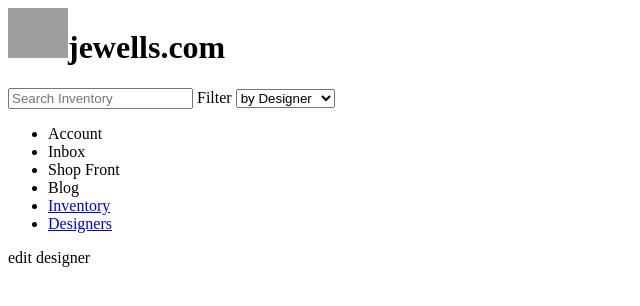
After one commit to danawidmo/Jewellery_Shop_Inventory, a Flask app: page /designers/1/edit in a window 1280 px wide. The commit adds this page. Shown: the top 306 px of the page, without its empty margins (0-640 px from the left). Run offline with Flask 2, Linux system fonts and the light colour scheme; a database or web service that is not in the repository returns one stand-in record (values such as "Sample title"); some libraries are stand-ins or nearby versions; grey boxes are pictures that could not be loaded.

Commit message:
Added route to edit designer

```diff
--- a/controllers/designer_controller.py
+++ b/controllers/designer_controller.py
@@ -13,6 +13,12 @@ def designers():
 
 # SHOW
 @designer_blueprint.route("/designers/<id>")
-def designer(id):
+def show_designer(id):
     designer = designer_repository.select(id)
     return render_template('designers/show.html', designer=designer)
+
+# EDIT
+@designer_blueprint.route("/designers/<id>/edit")
+def edit_designer(id):
+    designer = designer_repository.select(id)
+    return render_template('designers/edit.html', designer=designer)
--- a/static/styles.css
+++ b/static/styles.css
@@ -12,7 +12,7 @@ header {
     border-style: solid;
 }
 
-.inventory_item > img {
+.inventory_item > a > img {
     height: 50px;
     width: 50px;
 }
--- /dev/null
+++ b/templates/designers/edit.html
@@ -0,0 +1,6 @@
+{% extends "base.html" %}
+{% block content%}
+    <section>
+      <p>edit designer</p>
+    </section>
+{% endblock %}
--- a/templates/designers/index.html
+++ b/templates/designers/index.html
@@ -6,7 +6,7 @@
          <p>{{designer.designer_name}}</p>
          <p>{{designer.email}}</p>
          <button class="material-icons">delete</button>
-        <button class="material-icons">edit</button>
+         <a href='/designers/{{designer.id}}/edit' class="material-icons">edit</a>
         <button class="material-icons">add</button>
      </div>
     {% endfor%}
```
